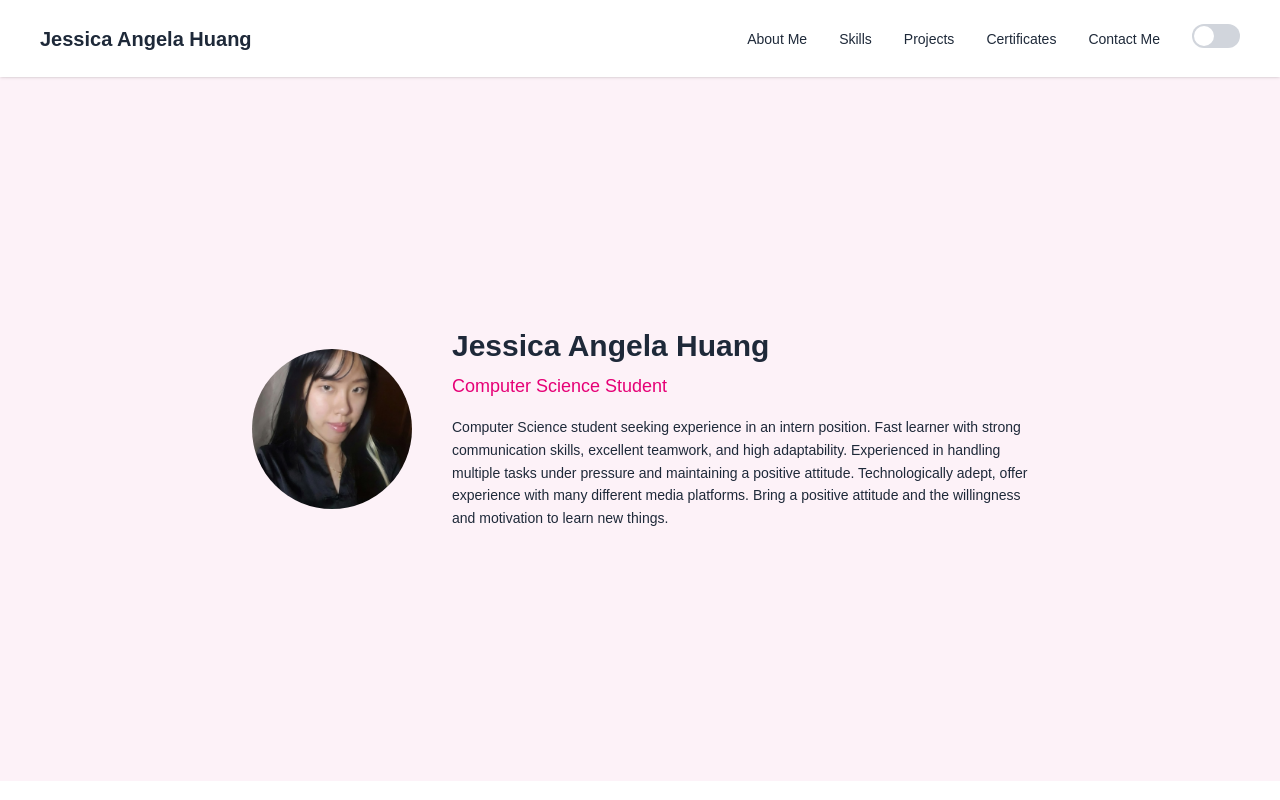
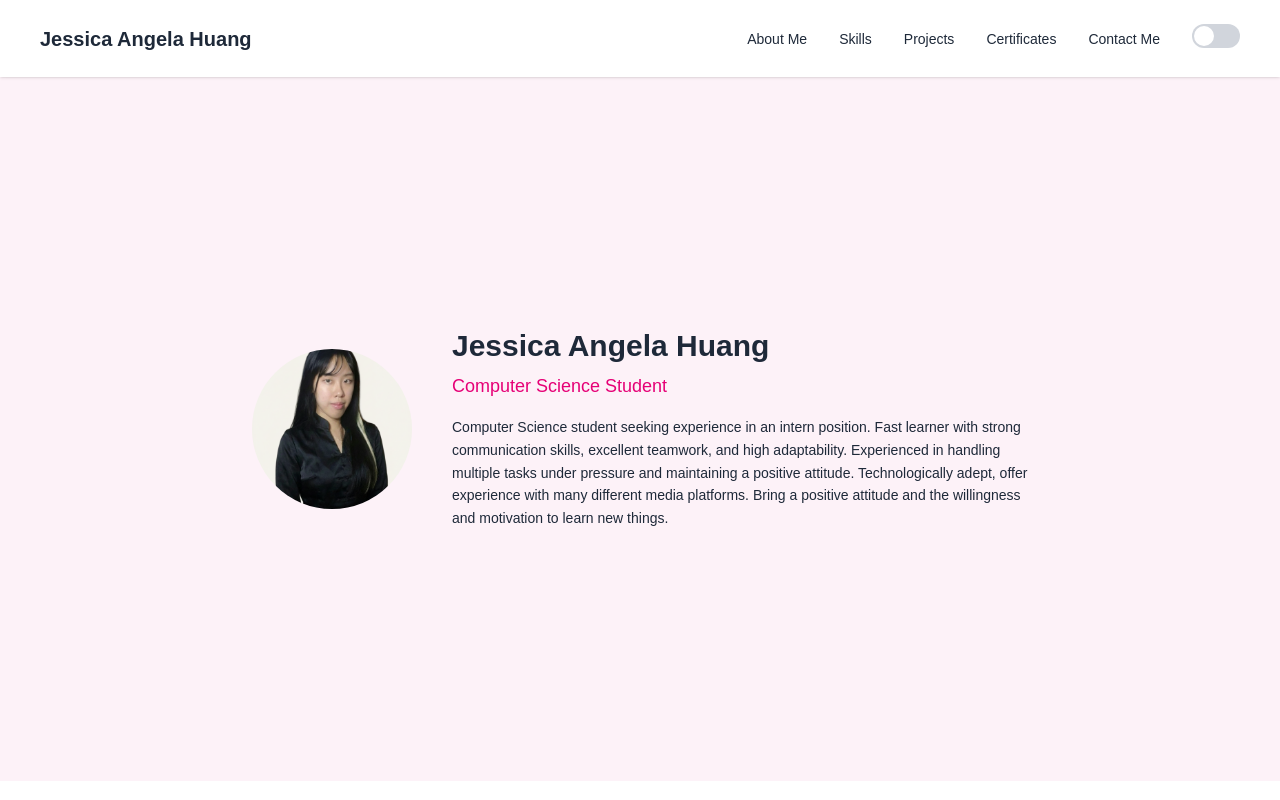
Before and after one commit to JessicaAngelah/myportfolio, a Next.js app: page / in a window 1280 px wide. Shown: the top 800 px of the page. Built offline with nearby package versions, Linux system fonts and the light colour scheme.

Commit message:
Profile Picture

```diff
--- a/app/page.tsx
+++ b/app/page.tsx
@@ -63,7 +63,7 @@
                 className="w-40 h-40 relative"
               >
                 <Image
-                  src="/assets/Profile.jpg"
+                  src="/assets/Profile.png"
                   alt="Jessica Angela Huang"
                   fill
                   className="rounded-full object-cover"
```
Also changed, not shown: public/assets/Profile.jpg (deleted), public/assets/Profile.png (added).
